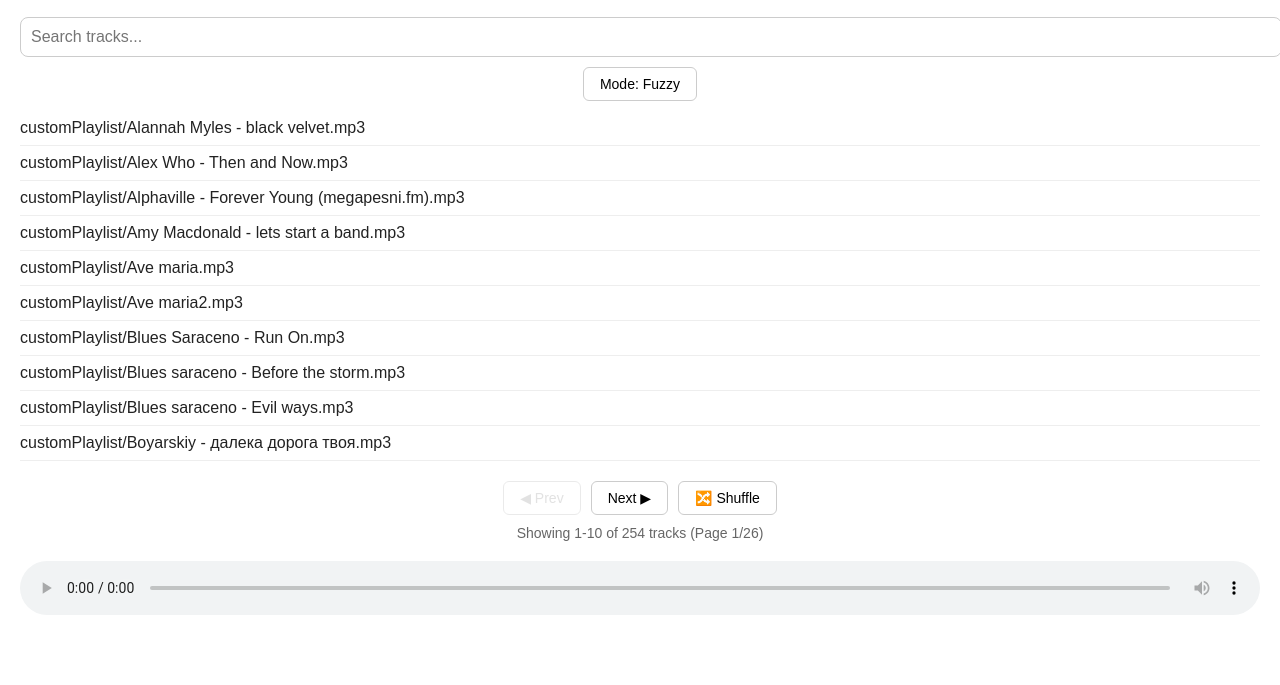
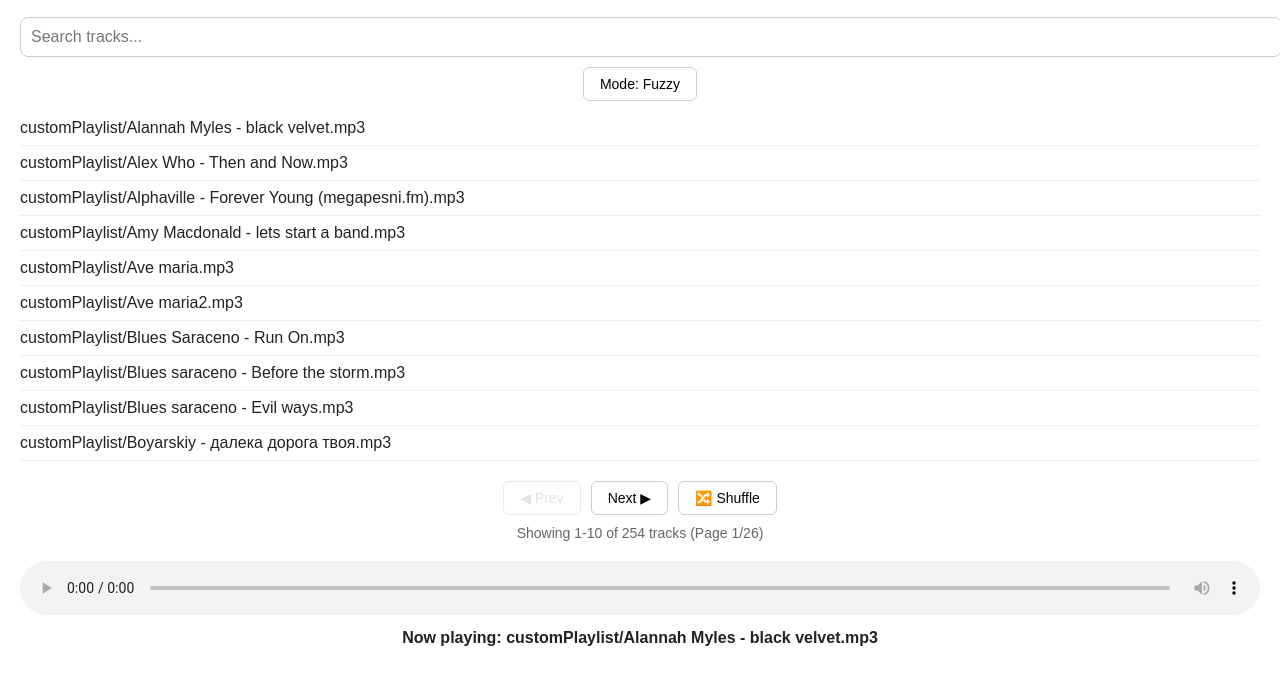
Before and after one commit to tritonJS826/music, a website: page public/index.html in a window 1280 px wide. Both pictures are taken after a click on the item "customPlaylist/Alannah Myles - black velvet.mp3". Shown: the part 81-766 px from the top of the page. Drawn offline with Linux system fonts and the light colour scheme.

Commit message:
autoplay on click

```diff
--- a/public/index.html
+++ b/public/index.html
@@ -18,6 +18,7 @@
     .counter { text-align: center; margin-top: 10px; font-size: 14px; color: #666; }
     audio { width: 100%; margin-top: 20px; border-radius: 8px; }
     .search-mode { display: flex; justify-content: center; margin-bottom: 10px; gap: 10px; }
+    #currentTrack { text-align: center; margin-top: 10px; font-weight: bold; }
   </style>
 </head>
 <body>
@@ -36,6 +37,7 @@
 
   <div class="counter" id="counter"></div>
   <audio id="player" controls></audio>
+  <div id="currentTrack"></div>
 
   <script>
     const ITEMS_PER_PAGE = 10;
@@ -56,7 +58,6 @@
       applyFilters(q);
     }
 
-    // Fuzzy match helper
     function fuzzyMatch(text, pattern) {
       if (!pattern) return true;
       let tIndex = 0;
@@ -70,7 +71,6 @@
 
     function applyFilters(query) {
       const q = query.toLowerCase().trim();
-
       filtered = music.filter(m => {
         const text = m.path.toLowerCase();
         return exactMatch ? text.includes(q) : fuzzyMatch(text, q);
@@ -83,7 +83,6 @@
 
     function renderPage() {
       const list = document.getElementById("list");
-      const player = document.getElementById("player");
       const start = (currentPage - 1) * ITEMS_PER_PAGE;
       const end = start + ITEMS_PER_PAGE;
       const pageItems = filtered.slice(start, end);
@@ -92,7 +91,7 @@
       pageItems.forEach(m => {
         const li = document.createElement("li");
         li.textContent = m.path.replace("music/", "");
-        li.onclick = () => (player.src = m.path);
+        li.onclick = () => playTrack(m.path);
         list.appendChild(li);
       });
 
@@ -114,13 +113,20 @@
       history.replaceState(null, "", `?${params.toString()}`);
     }
 
-    // Search input
+    // Play a track and update display
+    function playTrack(trackPath) {
+      const player = document.getElementById("player");
+      const current = document.getElementById("currentTrack");
+      player.src = trackPath;
+      current.textContent = "Now playing: " + trackPath.replace("music/", "");
+      player.play();
+    }
+
     document.getElementById("search").oninput = e => {
       currentPage = 1;
       applyFilters(e.target.value);
     };
 
-    // Toggle search mode
     document.getElementById("toggleMode").onclick = () => {
       exactMatch = !exactMatch;
       document.getElementById("toggleMode").textContent = `Mode: ${exactMatch ? "Exact" : "Fuzzy"}`;
@@ -128,7 +134,6 @@
       applyFilters(document.getElementById("search").value);
     };
 
-    // Pagination
     document.getElementById("prev").onclick = () => {
       if (currentPage > 1) {
         currentPage--;
@@ -145,13 +150,10 @@
       }
     };
 
-    // Shuffle Play
     document.getElementById("shuffle").onclick = () => {
-      const player = document.getElementById("player");
       if (filtered.length === 0) return alert("No tracks to shuffle!");
       const randomTrack = filtered[Math.floor(Math.random() * filtered.length)];
-      player.src = randomTrack.path;
-      player.play();
+      playTrack(randomTrack.path);
     };
 
     loadMusic();
```
